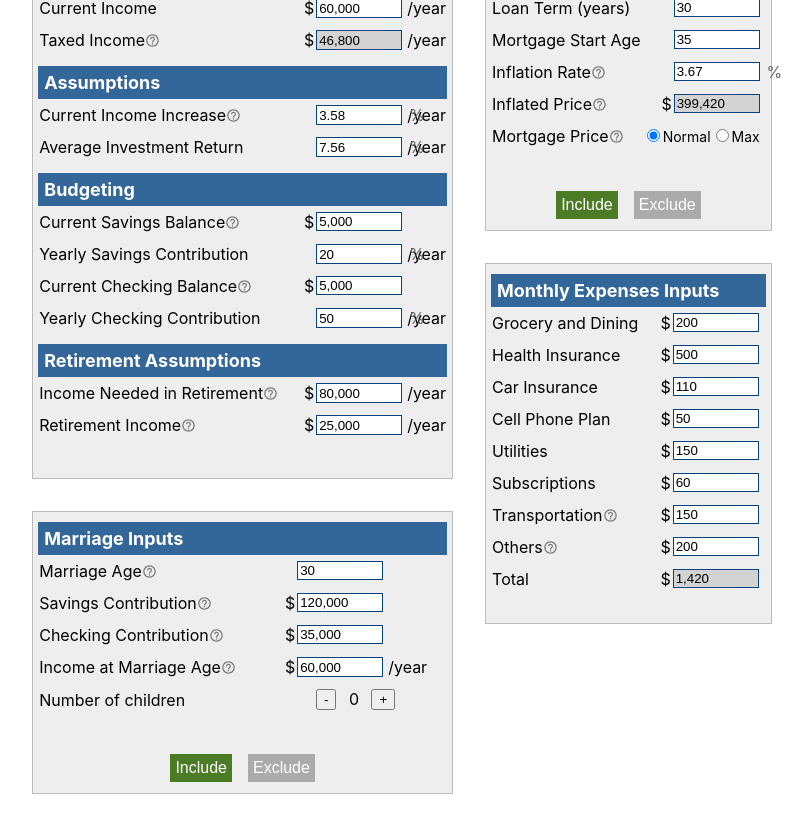
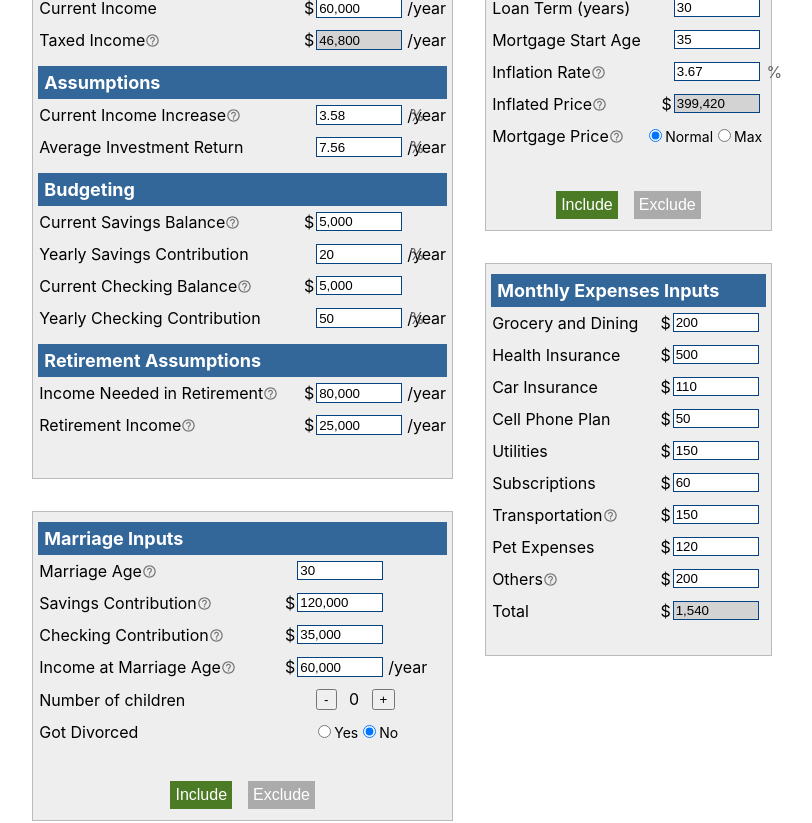
Before and after one commit to hmxxu/Finance_Calculator, a React (Create React App) app: page /home in a window 1280 px wide. Shown: the part 260-1083 px from the top of the page, without its empty margins (238-1050 px from the left). Built offline with nearby package versions, Linux system fonts and the light colour scheme.

Commit message:
added divorce case

```diff
--- a/src/calculateHome.jsx
+++ b/src/calculateHome.jsx
@@ -61,7 +61,7 @@ function calculateResults(rd, md, cds, mad, med) {
 
   if (mad.included && mad.childAges.length > 0) {
     mad.childAges.forEach((childAge) => {
-      for (let age = childAge; age <= childAge + 18; age++) {
+      for (let age = childAge; age < childAge + 18; age++) {
         addPayment(childPaymentAtAge, age, mad.childCostPerYear);
       }
     });
@@ -165,6 +165,7 @@ function calculateResults(rd, md, cds, mad, med) {
 
   let income = taxedIncome(rd.income);
   let partnerIncome = taxedIncome(mad.income);
+  let totalChildPayments = 0;
 
   const table = [
     [
@@ -190,7 +191,13 @@ function calculateResults(rd, md, cds, mad, med) {
   for (let age = rd.currentAge; age <= rd.lifeExpectancy; age++) {
     let totalCheckingContribution = 0;
     let totalSavingsContribution = 0;
-    const married = mad.included && age >= mad.marriageAge;
+    const marriageStatus =
+      !mad.included || age < mad.marriageAge
+        ? "single"
+        : age < mad.divorceAge || mad.divorceAge == null
+        ? "married"
+        : "divorced";
+
     // Only the person with a higher income contribute durning career break
     const makeMore = income > partnerIncome;
 
@@ -198,6 +205,10 @@ function calculateResults(rd, md, cds, mad, med) {
     if (mad.included && mad.marriageAge === age) {
       totalCheckingContribution += mad.checking;
       totalSavingsContribution += mad.savings;
+    } else if (mad.included && mad.divorceAge === age) {
+      // Cut checking and savings in half if divorced
+      checking /= 2;
+      savings /= 2;
     }
 
     // Move all balance from checking to savings when retired
@@ -211,7 +222,7 @@ function calculateResults(rd, md, cds, mad, med) {
     // Simulate working/investing years
     if (age < rd.retirementAge) {
       // Partner contributions
-      if (married) {
+      if (marriageStatus === "married") {
         // If partner makes more or not on a career break can contribute
         if (!makeMore || !careerBreakAtAge.get(age)) {
           totalCheckingContribution += partnerIncome * checkingContribution;
@@ -220,19 +231,30 @@ function calculateResults(rd, md, cds, mad, med) {
       }
 
       // Personal contributions (if not on career break)
-      if (makeMore || !careerBreakAtAge.get(age)) {
+      if (
+        !careerBreakAtAge.get(age) ||
+        (makeMore && marriageStatus === "married")
+      ) {
         totalCheckingContribution += income * checkingContribution;
         totalSavingsContribution += income * savingContribution;
+      } else if (careerBreakAtAge.get(age) && marriageStatus === "divorced") {
+        // If the career break is happening while divorced only get half of the income
+        totalCheckingContribution += (income * checkingContribution) / 2;
+        totalSavingsContribution += (income * savingContribution) / 2;
       }
 
       // Monthly expenses
       checking -=
         calcInflatedPrice(med, averageInflationRate, age - rd.currentAge) *
         12 *
-        (married ? 2 : 1);
+        (marriageStatus === "married" ? 2 : 1);
 
-      // Car, mortage, child payments from checking when not retired
-      checking -= paymentAtAge.get(age) + childPaymentAtAge.get(age);
+      // Car, mortgage from checking when not retired
+      checking -= paymentAtAge.get(age);
+
+      // Child Payments
+      checking -=
+        childPaymentAtAge.get(age) / (marriageStatus === "divorced" ? 2 : 1);
     } else {
       // Retirement income needed taken from the savings (partner needs same amount)
       savings -=
@@ -240,14 +262,22 @@ function calculateResults(rd, md, cds, mad, med) {
           rd.retirementIncomeNeeded,
           averageInflationRate,
           age - rd.currentAge
-        ) * (married ? 2 : 1);
+        ) * (marriageStatus === "married" ? 2 : 1);
 
       // Retirement Income (partner has same amount)
-      totalSavingsContribution += rd.retirementIncome * (married ? 2 : 1);
+      totalSavingsContribution +=
+        rd.retirementIncome * (marriageStatus === "married" ? 2 : 1);
 
-      // Car, mortage, child payments from savings when retired
+      // Car, mortage from savings when retired
       savings -= paymentAtAge.get(age) + childPaymentAtAge.get(age);
+
+      // Child Payments
+      savings -=
+        childPaymentAtAge.get(age) / (marriageStatus === "divorced" ? 2 : 1);
     }
+
+    totalChildPayments +=
+      childPaymentAtAge.get(age) / (marriageStatus === "divorced" ? 2 : 1);
 
     // Down payments (always from from savings)
     savings -= downPaymentAtAge.get(age);
@@ -270,7 +300,8 @@ function calculateResults(rd, md, cds, mad, med) {
 
     // Income increase (partner has same amount)
     income += income * incomeIncrease;
-    if (married) partnerIncome += partnerIncome * incomeIncrease;
+    if (marriageStatus === "married")
+      partnerIncome += partnerIncome * incomeIncrease;
 
     if (savings < 0 || checking < 0) {
       canAfford = false;
@@ -317,10 +348,7 @@ function calculateResults(rd, md, cds, mad, med) {
     results.push(["Total in Car Payments", totalCarPaymentValues]);
 
   if (mad.childAges.length > 0)
-    results.push([
-      "Total in Child Payments",
-      mad.childAges.length * 18 * mad.childCostPerYear,
-    ]);
+    results.push(["Total in Child Payments", totalChildPayments]);
 
   return [table, results];
 }
--- a/src/components/inputTables/AdditionCarLoans.jsx
+++ b/src/components/inputTables/AdditionCarLoans.jsx
@@ -59,7 +59,6 @@ const AdditionCarLoans = ({
       <InputHeader header="Addition Assets" />
       <InputRadioButton
         header="Amount of Cars"
-        name="exampleRadio"
         infoText="Normal: Decide number of car loans Interval: Adds a car loan every X years"
         options={[
           { label: "Normal", value: "normal" },
--- a/src/components/inputTables/MarriageInputBox.jsx
+++ b/src/components/inputTables/MarriageInputBox.jsx
@@ -6,6 +6,7 @@ import Input from "./inputTableComponenets/Input";
 import InputError from "./inputTableComponenets/InputError";
 import IncludeExcludeButtons from "./inputTableComponenets/IncludeExcludeButtons";
 import InputCounter from "./inputTableComponenets/InputCounter";
+import InputRadioButton from "./inputTableComponenets/InputRadioButtons";
 
 const MarriageInputBox = ({ setMarriageData, currentAge, lifeExpetency }) => {
   const [inputValues, setInputValues] = useState({
@@ -16,10 +17,12 @@ const MarriageInputBox = ({ setMarriageData, currentAge, lifeExpetency }) => {
     childCostPerYear: 25000,
     childAges: [],
     yearsOff: 5,
+    divorceAge: null,
     included: true,
   });
 
   const [errorMessage, setErrorMessage] = useState("");
+  const [isDivorced, setIsDivorced] = useState("false");
 
   useEffect(() => {
     const {
@@ -29,13 +32,14 @@ const MarriageInputBox = ({ setMarriageData, currentAge, lifeExpetency }) => {
       income,
       childCostPerYear,
       childAges,
-      yearsOff,
+      divorceAge,
     } = inputValues;
 
     const inputs = [marriageAge, savings, checking, income, childCostPerYear];
     if (
       inputs.some((input) => isNaN(input) || input === null) ||
-      childAges.some((input) => isNaN(input) || input === null)
+      childAges.some((input) => isNaN(input) || input === null) ||
+      (divorceAge !== null && isNaN(divorceAge))
     ) {
       setErrorMessage("Invalid Input");
     } else if (marriageAge > lifeExpetency) {
@@ -48,6 +52,10 @@ const MarriageInputBox = ({ setMarriageData, currentAge, lifeExpetency }) => {
       setErrorMessage("Current age must be greater than age you have child");
     } else if (childAges.some((input) => input > lifeExpetency)) {
       setErrorMessage("Age you have child must be less than life expetency");
+    } else if (divorceAge !== null && divorceAge <= marriageAge) {
+      setErrorMessage("Divorce Age must be greater than marriage age");
+    } else if (divorceAge !== null && divorceAge > lifeExpetency) {
+      setErrorMessage("Divorce Age must be less than life expetency");
     } else {
       setErrorMessage("");
       setMarriageData(inputValues);
@@ -165,6 +173,32 @@ const MarriageInputBox = ({ setMarriageData, currentAge, lifeExpetency }) => {
             maxValue={150}
           />
         ))}
+
+        <InputRadioButton
+          header="Got Divorced"
+          options={[
+            { label: "Yes", value: "true" },
+            { label: "No", value: "false" },
+          ]}
+          selectedValue={isDivorced}
+          onChange={(value) => {
+            setIsDivorced(value);
+            setInputValues((prevValues) => ({
+              ...prevValues,
+              divorceAge: value === "true" ? 35 : null,
+            }));
+          }}
+        />
+
+        {isDivorced === "true" && (
+          <Input
+            name="divorceAge"
+            leftText="Age of Divorce"
+            defaultInput={inputValues.divorceAge}
+            onInputChange={handleInputChange}
+            maxValue={10000000}
+          />
+        )}
         <InputError visible={errorMessage !== ""} text={errorMessage} />
         <tbody style={{ height: "20px" }} />
         <IncludeExcludeButtons
--- a/src/components/inputTables/MonthlyExpensesInputBox.jsx
+++ b/src/components/inputTables/MonthlyExpensesInputBox.jsx
@@ -15,6 +15,7 @@ const MontlhyExpensesInputBox = ({ setMonthlyExpensesData }) => {
     utilities: 150,
     subscriptions: 60,
     transportation: 150,
+    pet: 120,
     others: 200,
   });
 
@@ -106,10 +107,18 @@ const MontlhyExpensesInputBox = ({ setMonthlyExpensesData }) => {
         maxValue={100000}
       />
       <Input
+        name="pet"
+        leftText="Pet Expenses"
+        leftlabelText="$"
+        defaultInput={inputValues.pet}
+        onInputChange={handleInputChange}
+        maxValue={100000}
+      />
+      <Input
         name="others"
         leftText="Others"
         leftlabelText="$"
-        infoText="Other expenses to consider: student debt payments, internet, daycare, dog food, etc"
+        infoText="Other expenses to consider: student debt payments, internet, daycare, etc"
         defaultInput={inputValues.others}
         onInputChange={handleInputChange}
         maxValue={100000}
--- a/src/components/inputTables/MortgageInputBox.jsx
+++ b/src/components/inputTables/MortgageInputBox.jsx
@@ -188,7 +188,6 @@ const MortgageInputBox = ({
         {homePage && (
           <InputRadioButton
             header="Mortgage Price"
-            name="exampleRadio"
             infoText="Max will calculate the maximum possible house price"
             options={[
               { label: "Normal", value: "normal" },
--- a/src/components/inputTables/inputTableComponenets/InputRadioButtons.jsx
+++ b/src/components/inputTables/inputTableComponenets/InputRadioButtons.jsx
@@ -30,7 +30,7 @@ const InputRadioButton = ({
             <div
               style={{
                 marginLeft: "auto",
-                marginRight: "5px",
+                marginRight: "auto",
                 fontSize: "14px",
                 display: "flex",
               }}
--- a/src/pages/Home.jsx
+++ b/src/pages/Home.jsx
@@ -212,9 +212,8 @@ const Home = () => {
             >
               {carLoanType === "normal"
                 ? Array.from({ length: carLoanCount }).map((_, index) => (
-                    <div style={{ display: "flex" }}>
+                    <div style={{ display: "flex" }} key={index}>
                       <CarPaymentInputBox
-                        key={index}
                         setCarPaymentInputs={(newData) =>
                           updateCarPaymentData(index, newData)
                         }
@@ -229,9 +228,8 @@ const Home = () => {
                     </div>
                   ))
                 : carIntervalData.map((cd, index) => (
-                    <div style={{ display: "flex" }}>
+                    <div style={{ display: "flex" }} key={index}>
                       <FilledCarPaymentInputBox
-                        key={index}
                         header={"Car At Age " + cd.startAge}
                         price={cd.price}
                         startAge={cd.startAge}
```
